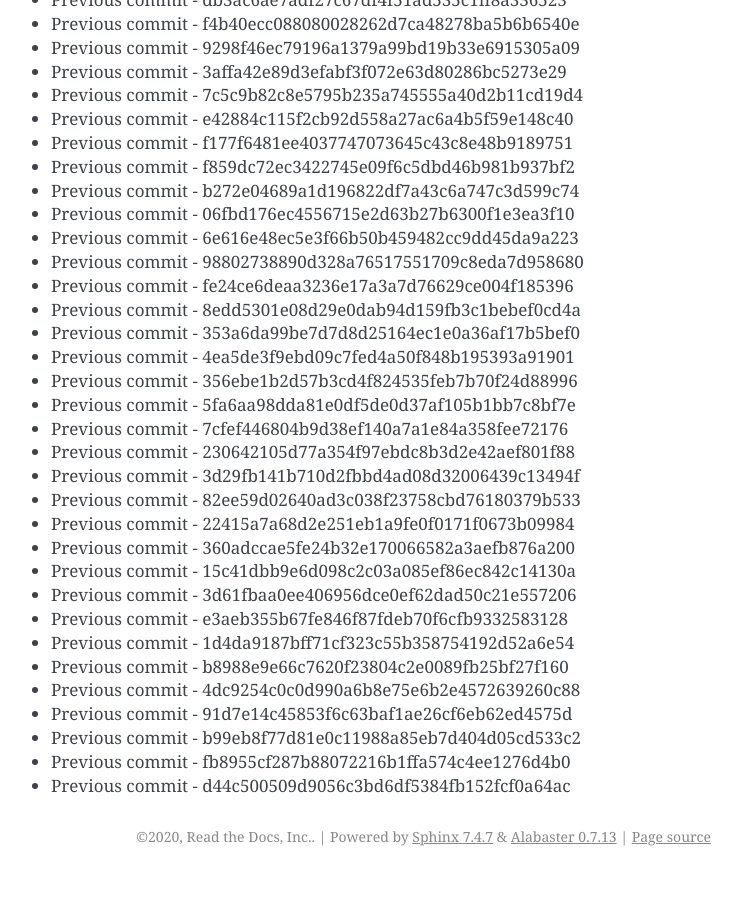
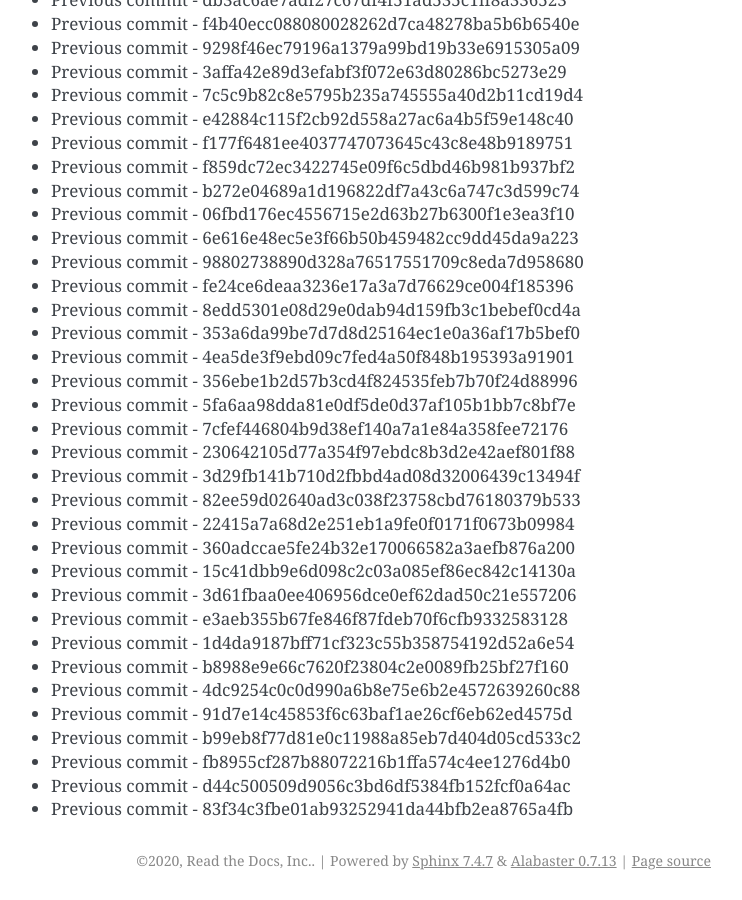
Before and after one commit to readthedocs/rtd-git-stresstest, a Sphinx documentation site: the page built from docs/updates.rst, in a window 1280 px wide and 900 px high, scrolled down 50248 px. Shown: the whole window, without its empty margins (399-1141 px from the left). Built offline with Sphinx 7.4.7, drawn with Linux system fonts in a browser that asks for light colours; before the commit the page ends 51124 px from its top, so only the background shows below that.

Commit message:
Generating commit from previous: 83f34c3fbe01ab93252941da44bfb2ea8765a4fb

```diff
--- a/docs/updates.rst
+++ b/docs/updates.rst
@@ -2143,3 +2143,4 @@ It can be tested for any performance characteristics.
 * Previous commit - b99eb8f77d81e0c11988a85eb7d404d05cd533c2
 * Previous commit - fb8955cf287b88072216b1ffa574c4ee1276d4b0
 * Previous commit - d44c500509d9056c3bd6df5384fb152fcf0a64ac
+* Previous commit - 83f34c3fbe01ab93252941da44bfb2ea8765a4fb
```
